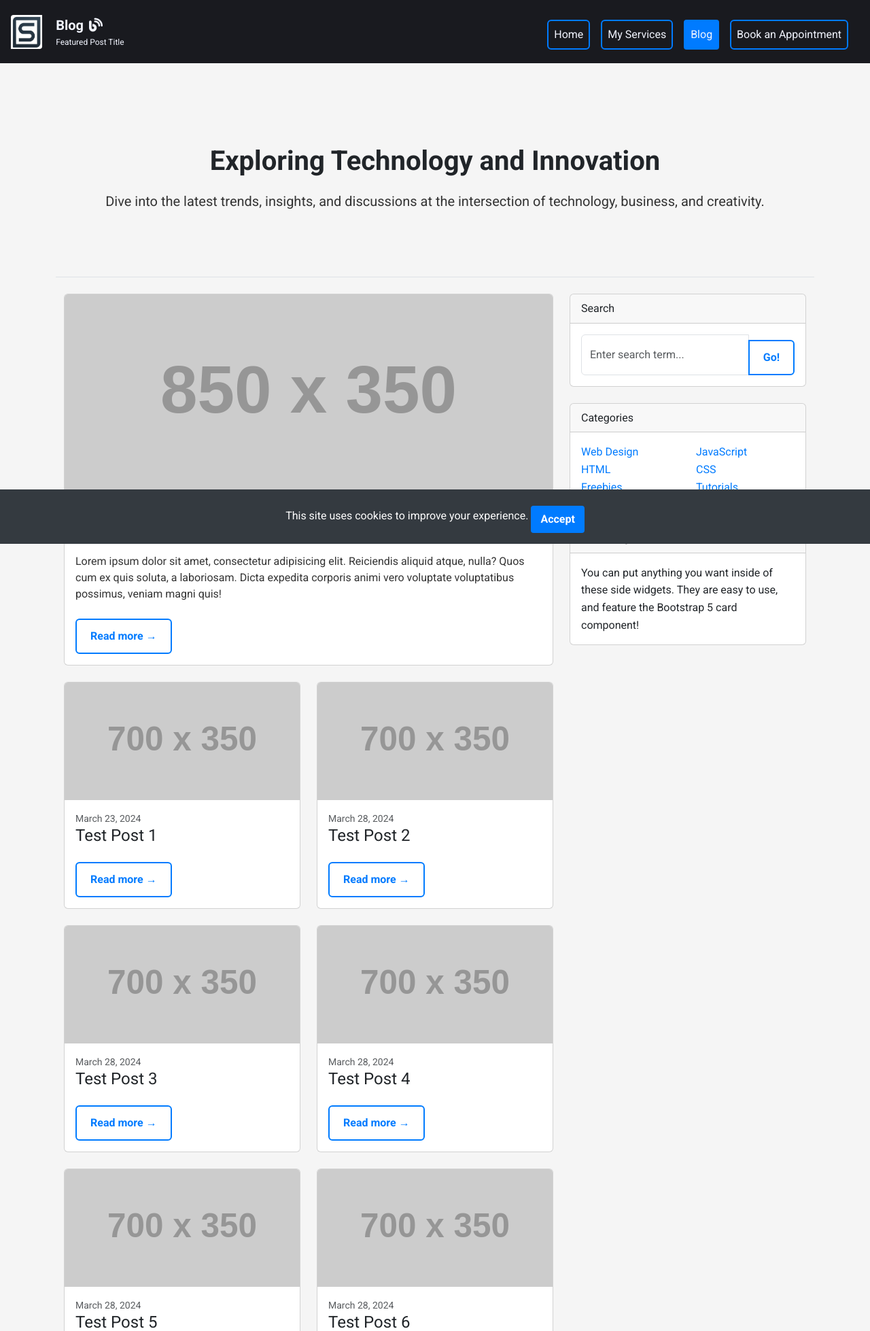
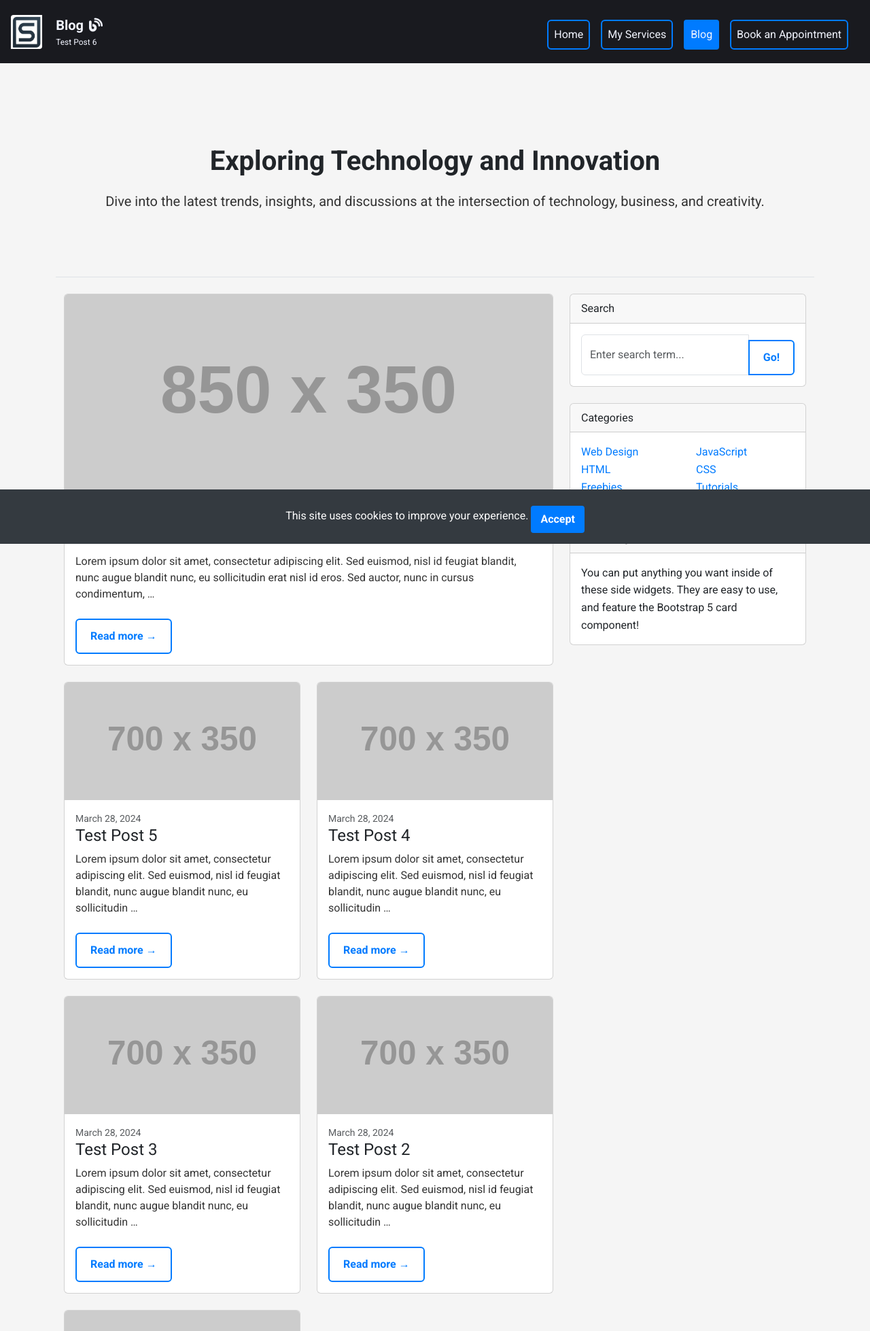
Before and after one commit to SandorGyorfi/SandorGyorfi, a Django app: page /blog/ in a window 1280 px wide. Shown: the top 1958 px of the page at 68% size. Run offline with Django 4.2, Linux system fonts and the light colour scheme; data comes from the database, SQL or seed files in the repository; grey boxes labelled with a size stand in for pictures from a placeholder-image service; some libraries are stand-ins or nearby versions.

Commit message:
Updated blogpost_list layout and styles; optimized blog views

```diff
--- a/blog/templates/blog/blogpost_list.html
+++ b/blog/templates/blog/blogpost_list.html
@@ -16,34 +16,34 @@
     <!-- Blog entries-->
     <div class="col-lg-8">
       <!-- Featured blog post-->
+      {% with blogposts.first as featured_post %}
       <div class="card mb-4">
-        <a href="#!"><img class="card-img-top" src="https://dummyimage.com/850x350/dee2e6/6c757d.jpg" alt="..." /></a>
+        <a href="{{ featured_post.get_absolute_url }}"><img class="card-img-top" src="https://dummyimage.com/850x350/dee2e6/6c757d.jpg" alt="..." /></a>
         <div class="card-body">
-          <div class="small text-muted">January 1, 2023</div>
-          <h2 class="card-title">Featured Post Title</h2>
-          <p class="card-text">Lorem ipsum dolor sit amet, consectetur adipisicing elit. Reiciendis aliquid atque,
-            nulla? Quos cum ex quis soluta, a laboriosam. Dicta expedita corporis animi vero voluptate voluptatibus
-            possimus, veniam magni quis!</p>
-          <a class="btn btn-outline-primary mt-2 align-self-start" href="#!">Read more →</a>
+          <div class="small text-muted">{{ featured_post.created_at|date:"F d, Y" }}</div>
+          <h2 class="card-title">{{ featured_post.title }}</h2>
+          <p class="card-text">{{ featured_post.content|truncatewords:30 }}</p>
+          <a class="btn btn-outline-primary mt-2 align-self-start" href="{{ featured_post.get_absolute_url }}">Read more →</a>
         </div>
       </div>
+      {% endwith %}
       <!-- Nested row for non-featured blog posts-->
       <div class="row">
         {% for blogpost in blogposts %}
+          {% if not forloop.first %}
           <div class="col-lg-6">
             <!-- Blog post-->
             <div class="card mb-4">
-            <a href="{{ blogpost.get_absolute_url }}"><img class="card-img-top"
-                src="https://dummyimage.com/700x350/dee2e6/6c757d.jpg" alt="..." /></a>
+              <a href="{{ blogpost.get_absolute_url }}"><img class="card-img-top" src="https://dummyimage.com/700x350/dee2e6/6c757d.jpg" alt="..." /></a>
               <div class="card-body">
                 <div class="small text-muted">{{ blogpost.created_at|date:"F d, Y" }}</div>
                 <h2 class="card-title h4">{{ blogpost.title }}</h2>
-              <p class="card-text">{{ blogpost.summary }}</p>
-              <a class="btn btn-outline-primary mt-2 align-self-start" href="{{ blogpost.get_absolute_url }}">Read more
-                →</a>
+                <p class="card-text">{{ blogpost.content|truncatewords:20 }}</p>
+                <a class="btn btn-outline-primary mt-2 align-self-start" href="{{ blogpost.get_absolute_url }}">Read more →</a>
               </div>
             </div>
           </div>
+          {% endif %}
         {% empty %}
         <p>No blog posts yet.</p>
         {% endfor %}
--- a/blog/views.py
+++ b/blog/views.py
@@ -7,6 +7,10 @@ class BlogPostListView(ListView):
     context_object_name = 'blogposts'
     paginate_by = 10
 
+    def get_queryset(self):
+        """Override to customize the query (order by created date descending)."""
+        return BlogPost.objects.order_by('-created_at')
+
 class BlogPostDetailView(DetailView):
     model = BlogPost
     template_name = 'blog/blogpost_detail.html'
--- a/static/css/components.css
+++ b/static/css/components.css
@@ -80,7 +80,7 @@
     border-radius: 8px;
     box-shadow: 0 4px 6px rgba(0, 0, 0, 0.1);
     z-index: 1050;
-    display: none; /* Hidden by default */
+    display: none;
 }
 
 .modal.show {
@@ -146,16 +146,16 @@
 /* Alerts */
 .alert {
     padding: 15px;
-    background-color: #f44336; /* Red */
+    background-color: #f44336;
     color: white;
     margin-bottom: 15px;
     border-radius: 4px;
     transition: opacity 0.3s ease-in-out;
 }
 
-.alert.success {background-color: #4CAF50;} /* Green */
-.alert.info {background-color: #2196F3;} /* Blue */
-.alert.warning {background-color: #ff9800;} /* Orange */
+.alert.success {background-color: #4CAF50;}
+.alert.info {background-color: #2196F3;}
+.alert.warning {background-color: #ff9800;}
 
 .alert.close {
     margin-left: 15px;
```
Also changed, not shown: static/css/layout.css (line endings or trailing spaces). Lines whose indentation alone changed are shown as unchanged.
